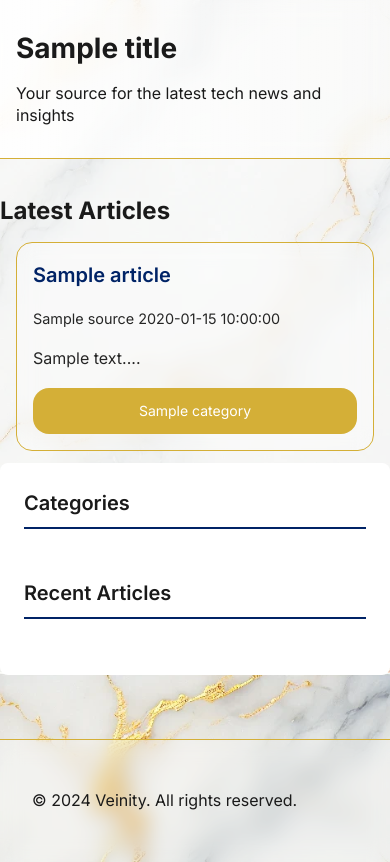
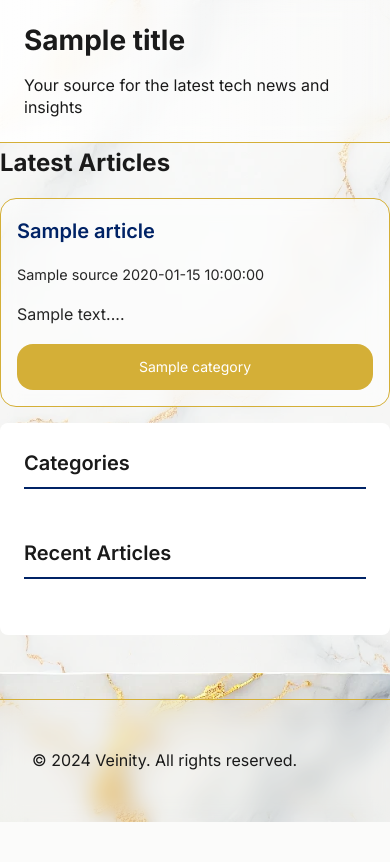
Before and after one commit to bobbyhiddn/Veinity.Hub, a Flask app: template src/hub/templates/index.html in a window 390 px wide. Shown: the part 171-1033 px from the top of the page. After the commit the page ends 993 px from the top, so only its background shows below. Run offline with Flask 3, Linux system fonts and the light colour scheme; the template is opened without the code that fills it: most values are stand-ins (such as "Sample title", 1, 10 or a date in 2020).

Commit message:
working mobile rendering

```diff
--- a/src/hub/static/styles.css
+++ b/src/hub/static/styles.css
@@ -11,9 +11,11 @@
   --border-color: var(--accent-gold);
   --link-color: var(--primary-color);
   --link-hover: var(--accent-gold);
-  --nav-bg-transparent: rgba(0, 0, 0, 0.3);
-  --nav-bg-transparent-light: rgba(255, 255, 255, 0.3);
-  --nav-bg: var(--nav-bg-transparent-light);
+  --bg-transparent: rgba(0, 0, 0, 0.3);
+  --bg-transparent-darker: rgba(0, 0, 0, 0.5);
+  --bg-transparent-light: rgba(255, 255, 255, 0.3);
+  --bg-transparent-light-darker: rgba(255, 255, 255, 0.5);
+  --nav-bg: var(--bg-transparent-light);
   --nav-text: #1a1a1a;
   --card-bg: rgba(255, 255, 255, 0.9);
   --card-shadow: 0 4px 6px -1px rgba(0, 0, 0, 0.1);
@@ -30,7 +32,7 @@
   --background-secondary: rgba(0, 0, 0, 0.85);
   --link-color: var(--accent-gold);
   --link-hover: #ffffff;
-  --nav-bg: var(--nav-bg-transparent);
+  --nav-bg: var(--bg-transparent);
   --nav-text: #ffffff;
   --card-bg: rgba(0, 0, 0, 0.85);
   --input-bg: rgba(0, 0, 0, 0.2);
@@ -233,6 +235,9 @@ nav {
   padding: 4rem 0;
   margin-bottom: 2rem;
   border-bottom: 1px solid var(--accent-gold);
+  background-color: var(--bg-transparent);
+  -webkit-backdrop-filter: blur(10px);
+  backdrop-filter: blur(10px);
 }
 
 .hero-section h1 {
@@ -249,6 +254,9 @@ nav {
   padding: 1.5rem;
   margin-bottom: 1.5rem;
   transition: all 0.3s ease;
+  background-color: var(--bg-transparent-darker);
+  -webkit-backdrop-filter: blur(10px);
+  backdrop-filter: blur(10px);
 }
 
 .article-card:hover {
@@ -364,6 +372,9 @@ nav {
   backdrop-filter: blur(10px);
   border-radius: 1rem;
   border: 1px solid var(--accent-gold);
+  background-color: var(--bg-transparent);
+  -webkit-backdrop-filter: blur(10px);
+  backdrop-filter: blur(10px);
 }
 
 .categories h2 {
@@ -475,7 +486,7 @@ footer {
     height: 100vh; /* Full height */
     padding-top: 120px; /* Space for logo */
     z-index: 999; /* Just below nav */
-    background-color: var(--nav-bg);
+    background-color: var(--bg-transparent-darker);
     backdrop-filter: blur(20px); /* Increased blur for better effect */
     -webkit-backdrop-filter: blur(20px);
   }
@@ -540,7 +551,7 @@ footer {
     bottom: 0;
     height: 100vh;
     padding-top: 100px;
-    background-color: var(--nav-bg);
+    background-color: var(--bg-transparent-darker);
     -webkit-backdrop-filter: blur(10px);
     backdrop-filter: blur(10px);
     z-index: 1002;
@@ -559,13 +570,13 @@ footer {
 
   /* Enhanced mobile backgrounds */
   .hero-section {
-    background-color: var(--nav-bg);
+    background-color: var(--bg-transparent);
     -webkit-backdrop-filter: blur(10px);
     backdrop-filter: blur(10px);
   }
 
   .article-card {
-    background-color: var(--nav-bg);
+    background-color: var(--bg-transparent-darker);
     -webkit-backdrop-filter: blur(10px);
     backdrop-filter: blur(10px);
   }
@@ -724,3 +735,75 @@ footer {
     top: 90px;
   }
 }
+
+/* Section headers and content areas */
+@media (max-aspect-ratio: 1/1) {
+  .hero-section,
+  .categories,
+  .recent-articles {
+    background-color: var(--bg-transparent);
+    border-bottom: 1px solid var(--accent-gold);
+    margin: 0;
+    padding: 1.5rem;
+  }
+
+  /* Article cards and other content blocks */
+  .article-card {
+    background-color: var(--bg-transparent-darker);
+    margin: 1rem 0;
+    border: 1px solid var(--accent-gold);
+  }
+
+  /* Navigation menu when expanded */
+  .nav-links.active {
+    background-color: var(--bg-transparent-darker);
+  }
+
+  /* Light theme variations */
+  [data-theme="light"] .hero-section,
+  [data-theme="light"] .categories,
+  [data-theme="light"] .recent-articles {
+    background-color: var(--bg-transparent-light);
+  }
+
+  [data-theme="light"] .article-card,
+  [data-theme="light"] .nav-links.active {
+    background-color: var(--bg-transparent-light-darker);
+  }
+
+  /* Force hardware acceleration */
+  .hero-section,
+  .article-card,
+  .categories,
+  .recent-articles,
+  .nav-links.active {
+    -webkit-transform: translateZ(0);
+    transform: translateZ(0);
+    will-change: transform;
+  }
+
+  /* Ensure text remains readable */
+  .hero-section h1,
+  .categories h2,
+  .recent-articles h2 {
+    text-shadow: 0 1px 3px rgba(0, 0, 0, 0.3);
+  }
+
+  [data-theme="light"] .hero-section h1,
+  [data-theme="light"] .categories h2,
+  [data-theme="light"] .recent-articles h2 {
+    text-shadow: 0 1px 3px rgba(255, 255, 255, 0.3);
+  }
+}
+
+/* iOS specific optimizations */
+@supports (-webkit-touch-callout: none) {
+  .hero-section,
+  .article-card,
+  .categories,
+  .recent-articles,
+  .nav-links.active {
+    -webkit-backdrop-filter: blur(10px) saturate(1.8);
+    backdrop-filter: blur(10px) saturate(1.8);
+  }
+}
```
